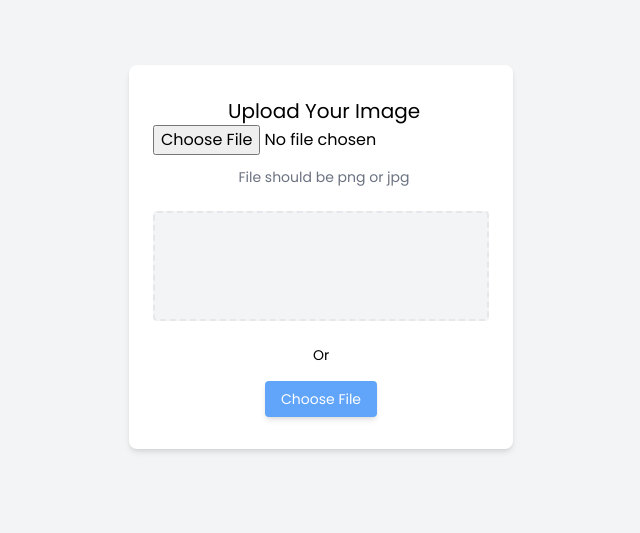
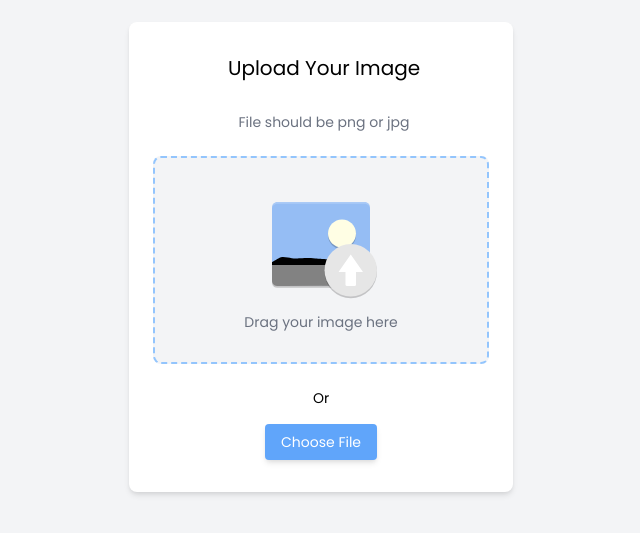
Before and after one commit to rehan-sattar/image-uploader, a React (Create React App) app in the folder client/: page / in a window 1280 px wide. Shown: the part 143-676 px from the top of the page, without its empty margins (319-959 px from the left). Built offline with nearby package versions, Linux system fonts and the light colour scheme.

Commit message:
📦 NEW: Add Drag and Drop using browser events

```diff
--- a/client/src/App.js
+++ b/client/src/App.js
@@ -1,10 +1,19 @@
-import { useState } from 'react';
+import { isValidElement, useEffect, useRef, useState } from 'react';
+
+import imageUploadIcon from './assets/image-upload.svg';
+import './styles/App.css';
+
+/**
+ * Referenced Article for Drag and Drop: https://www.smashingmagazine.com/2018/01/drag-drop-file-uploader-vanilla-js/
+ */
 
 function App() {
   const [file, setFile] = useState();
   const [uploading, setUploading] = useState(false);
   const [uploadedFileUrl, setUploadedFileUrl] = useState('');
+  const [highlighted, setHighlighted] = useState(false);
   const [fileValidationErr, setFileValidationErr] = useState('');
+  const fileUploadContainerRef = useRef();
 
   const uploadFile = () => {
     setUploading(true);
@@ -13,7 +22,7 @@ function App() {
     setUploading(false);
   };
 
-  const handleFileInputChange = event => {
+  const handleFileInputChange = (event) => {
     const file = event.target.files[0];
     const [, imageExtension] = file.type.split('/');
     if (validateImageByExtension(imageExtension.toLowerCase())) {
@@ -24,7 +33,7 @@ function App() {
     }
   };
 
-  const validateImageByExtension = extension => {
+  const validateImageByExtension = (extension) => {
     if (
       !extension ||
       (extension !== 'png' && extension !== 'jpg' && extension !== 'jpeg')
@@ -34,26 +43,87 @@ function App() {
     return true;
   };
 
+  const preventDefaults = (e) => {
+    e.preventDefault();
+    e.stopPropagation();
+  };
+
+  const highlight = () => {
+    if (!highlighted) setHighlighted(true);
+  };
+
+  const unhighlight = () => {
+    setHighlighted(false);
+  };
+
+  const handleDrop = (e) => {
+    const dataTransfer = e.dataTransfer;
+    const files = dataTransfer.files;
+    console.log(files);
+  };
+
+  useEffect(() => {
+    // register all the drag and drop events here
+    const dropArea = fileUploadContainerRef.current;
+    const dragAndDropEvents = ['dragenter', 'dragover', 'dragleave', 'drop'];
+    if (dropArea) {
+      dragAndDropEvents.forEach((eventName) => {
+        dropArea.addEventListener(eventName, preventDefaults, false);
+      });
+      [('dragenter', 'dragover')].forEach((eventName) => {
+        dropArea.addEventListener(eventName, highlight, false);
+      });
+      ['dragleave', 'drop'].forEach((eventName) => {
+        dropArea.addEventListener(eventName, unhighlight, false);
+      });
+
+      dropArea.addEventListener('drop', handleDrop, false);
+    }
+
+    // remove all the drag and drop events here
+    return () => {
+      dragAndDropEvents.forEach((eventName) => {
+        dropArea.removeEventListener(eventName, preventDefaults, false);
+      });
+    };
+  }, []);
+
   return (
-    <div className="bg-gray-100 h-screen">
-      <div className="h-full w-full flex justify-center items-center">
-        <div className="h-96 w-96 bg-white rounded-lg shadow-md">
-          <div className="h-full flex flex-col py-8 px-6 justify-between items-center">
-            <div className="mx-auto text-center">
-              <h1 className="text-xl">Upload Your Image</h1>
-              <input type="file" onChange={handleFileInputChange} />
-              <div className="mt-3 text-sm text-gray-500">
+    <div className='bg-gray-100 h-screen'>
+      <div className='h-full w-full flex justify-center items-center'>
+        <div className='image-upload-container w-96 bg-white rounded-lg shadow-md'>
+          <div className='h-full flex flex-col py-8 px-6 justify-between items-center'>
+            <div className='mx-auto text-center'>
+              <h1 className='text-xl'>Upload Your Image</h1>
+              <input
+                type='file'
+                onChange={handleFileInputChange}
+                className='invisible'
+              />
+              <div className='text-sm text-gray-500'>
                 File should be png or jpg
               </div>
               {fileValidationErr && (
-                <div className="mt-3 text-sm text-red-500">
+                <div className='mt-3 text-sm text-red-500'>
                   {fileValidationErr}
                 </div>
               )}
             </div>
-            <div className="h-full w-full border-2 rounded border-dashed my-6 bg-gray-100"></div>
-            <div className="text-sm">Or</div>
-            <button className="text-white text-sm hover:bg-blue-300 shadow-md bg-blue-400 rounded py-2 px-4 mt-4">
+            <div
+              className={`h-full w-full border-2 rounded-lg border-dashed ${
+                highlighted
+                  ? 'border-blue-500 bg-blue-100 '
+                  : 'border-blue-300 bg-gray-100'
+              }  my-6 flex flex-col justify-center items-center`}
+              ref={fileUploadContainerRef}
+            >
+              <img src={imageUploadIcon} alt='upload-image' className='h-28' />
+              <p className='text-sm text-gray-500 mt-3'>
+                {highlighted ? 'Drop' : 'Drag'} your image here
+              </p>
+            </div>
+            <div className='text-sm'>Or</div>
+            <button className='text-white text-sm hover:bg-blue-300 shadow-md bg-blue-400 rounded py-2 px-4 mt-4'>
               Choose File
             </button>
           </div>
--- /dev/null
+++ b/client/src/styles/App.css
@@ -0,0 +1,3 @@
+.image-upload-container {
+  height: 470px;
+}
--- a/client/src/utils.js
+++ b/client/src/utils.js
@@ -1,3 +1,3 @@
-export const getBase64 = file => {
-  return '';
-};
+export const getBase64 = (file) => {
+  return ''
+}
```
Also changed, not shown: client/src/assets/image-upload.svg (added).
